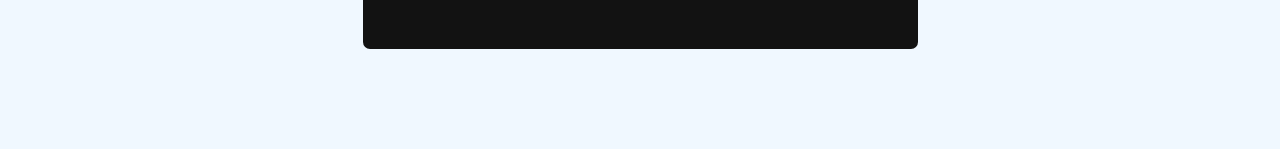
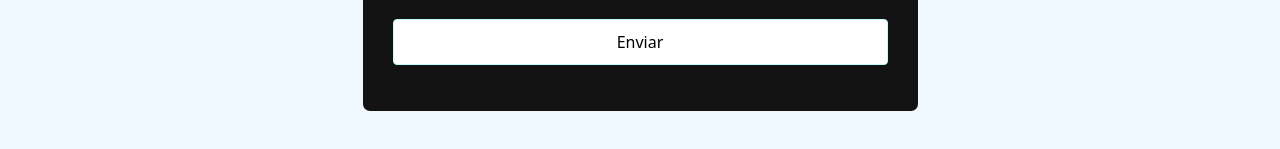
Before and after one commit to EluneyIaneselli/Windsbreaker-ianeselli, a website: page pages/contactos.html in a window 1280 px wide. Shown: the part 837-986 px from the top of the page. Drawn offline with nearby package versions, Linux system fonts and the light colour scheme.

Commit message:
añadiendo boton formulario

```diff
--- a/estilos.scss
+++ b/estilos.scss
@@ -110,6 +110,18 @@ nav{
     margin-bottom: 16px;
     border: 1px solid $color4;
     resize: none;
+}
+
+.boton{
+    width: 100%;
+    background: $color1;
+    padding: 10px;
+    border-radius: 4px;
+    margin-bottom: 16px;
+    border: 1px solid $color4;
+    resize: none;
+    padding-left: 4,5%;
+    background-color: white;
 }
 
 input{
--- a/pages/contactos.html
+++ b/pages/contactos.html
@@ -75,6 +75,9 @@
             <input class="controls focus" type="text" name="Telefono" id="Telefono" placeholder="Ingrese su Telefono">
             <input class="controls focus" type="text" name="Mail" id="Mail" placeholder="Ingrese su Mail">
             <textarea class="controls focus" name="mensaje" placeholder="Escriba aquí su mensaje"></textarea>
+            <form class="d-flex">
+                <button class="boton" type="submit">Enviar</button>
+                </form>
             </section>
         </section>
     </div>
```
Also changed, not shown: index.html (+1 -1 lines), estilos.css, 1 other file.
